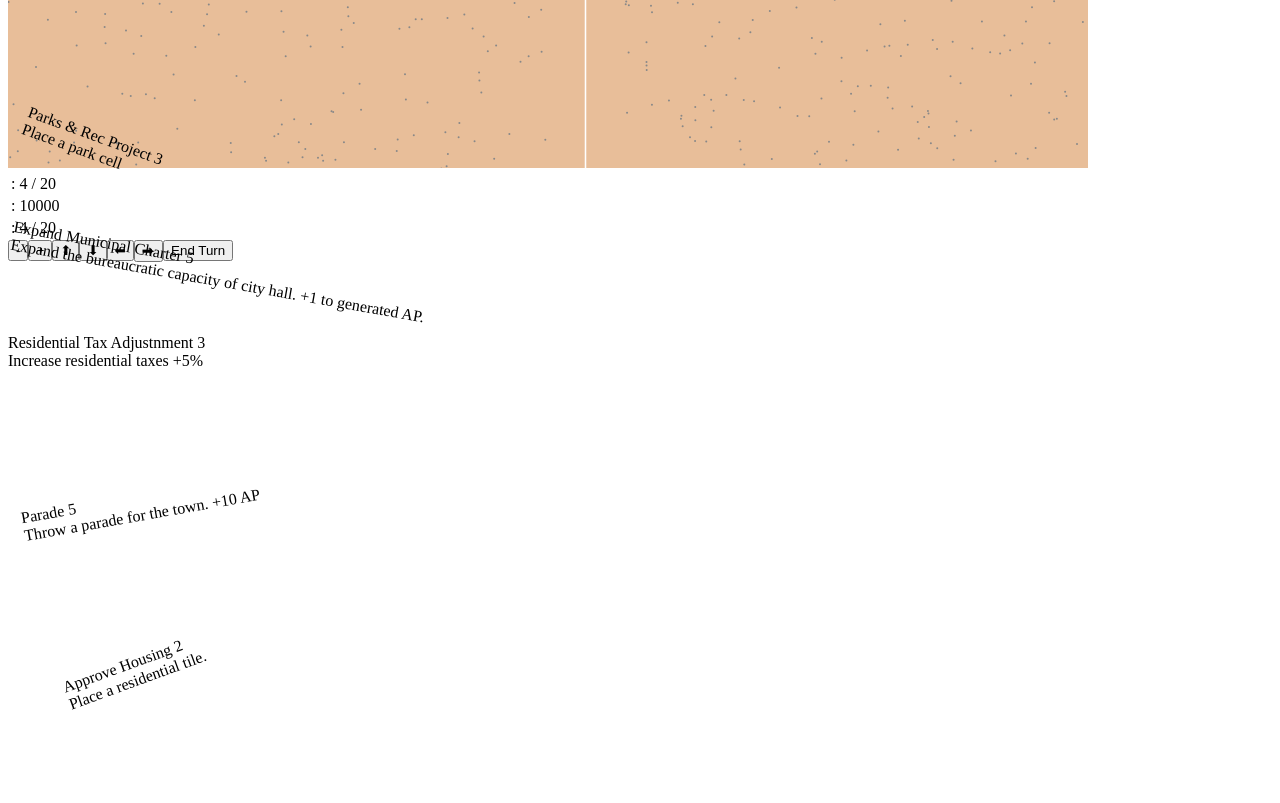
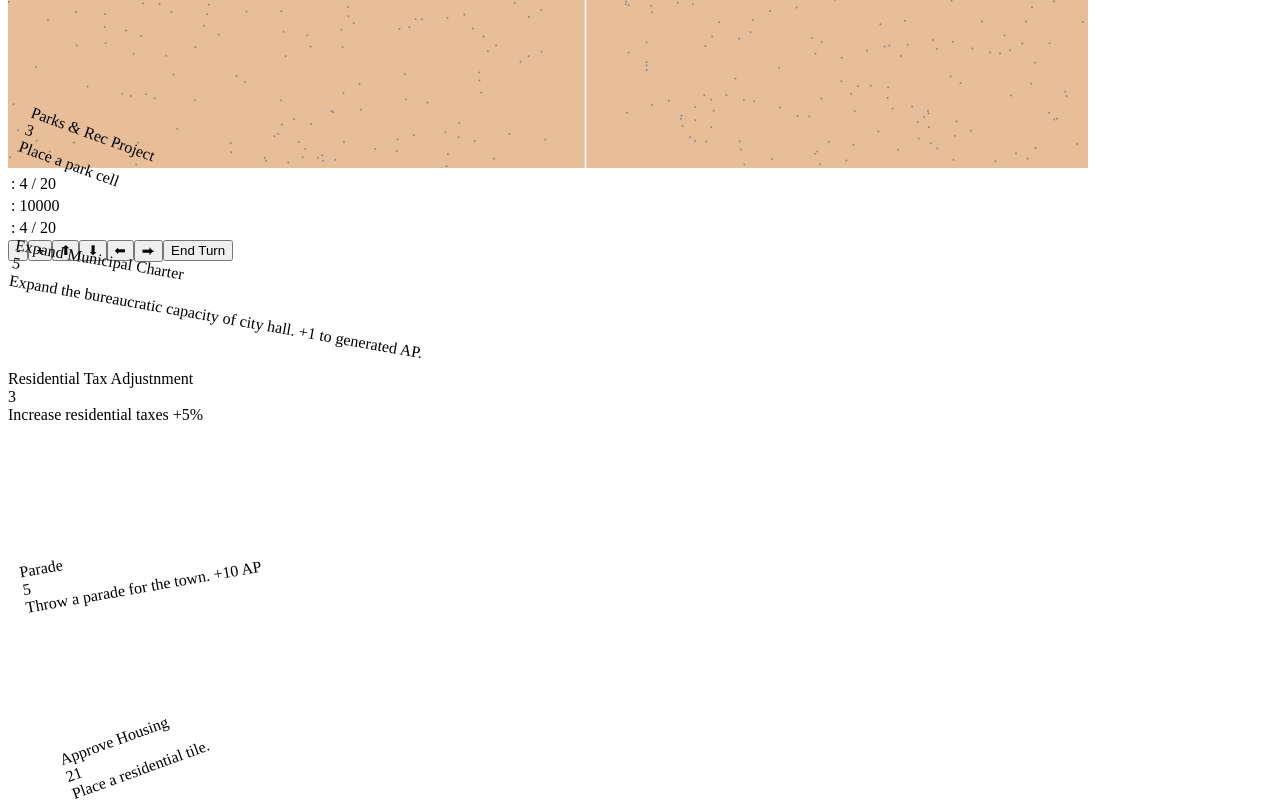
Before and after one commit to whatgoodisaroad/polity, a React app: page / in a window 1280 px wide. Shown: the part 440-1243 px from the top of the page. Before the commit the page ends 1153 px from the top, so only its background shows below. Built offline with nearby package versions, Linux system fonts and the light colour scheme; the HTML template or start-up script is replaced by a standard one.

Commit message:
Cards can cost multiple stats

```diff
--- a/src/card.ts
+++ b/src/card.ts
@@ -1,35 +1,37 @@
 import { CityHallCell } from "./cells";
 import { discardHandCardById, findCellByType, replaceCell, State } from "./game";
 import { v4 as uuid } from 'uuid';
-import { getStatValue, modifyStat } from "./stats";
+import { getStatValue, modifyStat, StatKey } from "./stats";
 
 export abstract class BaseCard {
   id: string;
   name: string;
   imageUrl?: string;
-  apCost: number = 0;
+  cost: Map<StatKey, number> = new Map();
 
   constructor(name: string) {
     this.id = uuid();
     this.name = name;
   }
 
+  canPlay(state: State): boolean {
+    for (const [key, cost] of this.cost.entries()) {
+      if (getStatValue(state, key) < cost) {
+        return false;
+      }
+    }
+    return true;
+  }
+
   effect(state: State): State {
-    return  discardHandCardById(
-      modifyStat(
-        state,
-        'ap',
-        (ap) => ap - this.apCost
-      ),
-      this.id
-    );
+    for (const [key, cost] of this.cost.entries()) {
+      state = modifyStat(state, key, (value) => value - cost);
+    }
+    return discardHandCardById(state, this.id);
   }
 
   abstract getDescription(): string;
 
-  canPlay(state: State): boolean {
-    return getStatValue(state, 'ap') >= this.apCost;
-  }
 }
 
 export class ApproveHousingCard extends BaseCard {
@@ -38,7 +40,10 @@ export class ApproveHousingCard extends BaseCard {
   constructor() {
     super('Approve Housing');
     this.imageUrl = 'img/HousingDevelopmentInitiative.png';
-    this.apCost = 2;
+    this.cost = new Map([
+      ['ap', 2],
+      ['residentialApplications', 1],
+    ]);
   }
 
   effect(state: State): State {
@@ -66,7 +71,7 @@ export class ExpandMunicipalCharter extends BaseCard {
   constructor() {
     super('Expand Municipal Charter');
     this.imageUrl = 'img/MunicipalBondIssuance.jpeg';
-    this.apCost = 5;
+    this.cost = new Map([['ap', 5]]);
   }
 
   effect(state: State): State {
@@ -87,7 +92,7 @@ export class ParksAndRecreationCard extends BaseCard {
   constructor() {
     super('Parks & Rec Project');
     this.imageUrl = 'img/Park.jpeg';
-    this.apCost = 3;
+    this.cost = new Map([['ap', 3]]);
   }
 
   effect(state: State): State {
@@ -103,7 +108,7 @@ export class ResidentialTaxAdjustmentCard extends BaseCard {
   constructor() {
     super('Residential Tax Adjustnment');
     this.imageUrl = 'img/ResidentialTaxAdjustment.jpeg';
-    this.apCost = 3;
+    this.cost = new Map([['ap', 3]]);
   }
 
   effect(state: State): State {
@@ -125,7 +130,7 @@ export class ParadeCard extends BaseCard {
   constructor() {
     super('Parade');
     this.imageUrl = 'img/Parade.jpeg';
-    this.apCost = 5;
+    this.cost = new Map([['ap', 5]]);
   }
 
   effect(state: State): State {
--- a/src/index.tsx
+++ b/src/index.tsx
@@ -203,7 +203,9 @@ function Card({
   >
     <div className="card-title">
       {card.name}{' '}
-      <Badge value={card.apCost} type="ap" />
+    </div>
+    <div>
+      {[...card.cost.entries()].map(([key, cost]) => <Badge value={cost} type={key} />)}
     </div>
     {card.imageUrl && (
       <div
```
